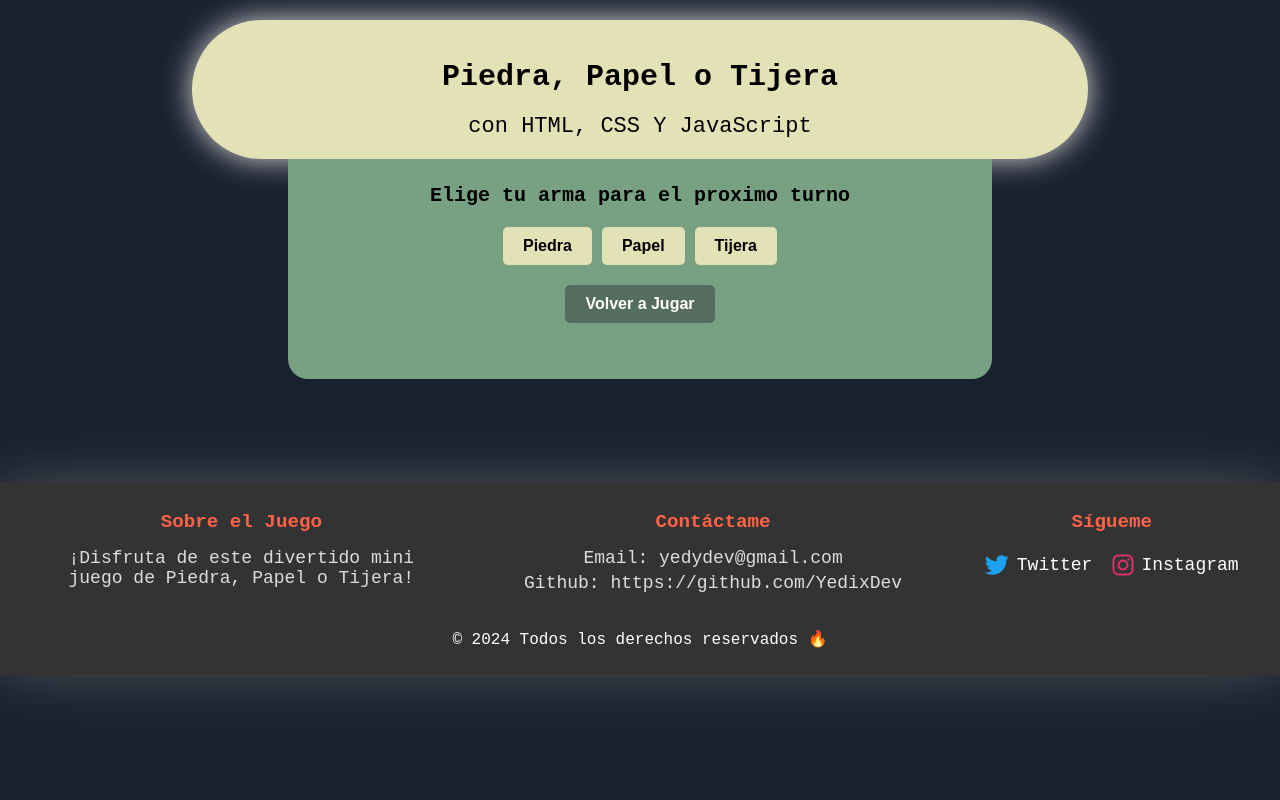
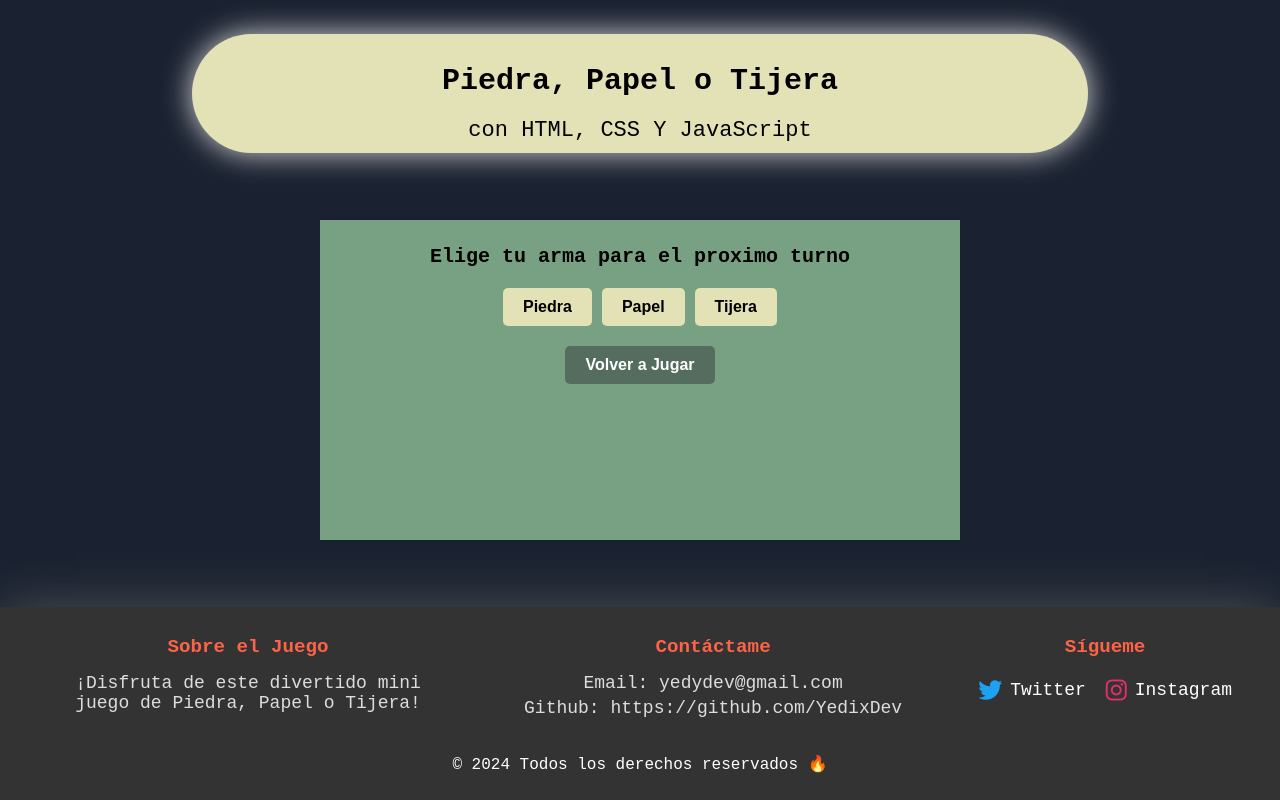
Before and after one commit to YedixDev/Piedra-Papel-o-Tijera-con-JS, a plain HTML site: page index.html in a window 1280 px wide. Drawn offline with Linux system fonts and the light colour scheme.

Commit message:
Agragando algunos cambios

```diff
--- a/style.css
+++ b/style.css
@@ -1,40 +1,40 @@
-body{
+body {
    margin: 0;
    background-color: #1A2130;
    font-family: 'Courier New', Courier, monospace;
-   overflow: hidden;
+   box-sizing: border-box;
+   min-height: 100vh;
+   display: flex;
+   flex-direction: column;
 }
 
-.header{
+.header {
    background-color: #E2E2B6;
    width: 70%;
    margin: auto;
-   padding: 20px 0;
-   margin-top: 20px;
+   padding: 10px 0;
    text-align: center;
    border-radius: 80px;
    box-shadow: 0 0 30px 0 #d7d7d7;
 }
 
-.title{
+.title {
    font-size: 30px;
 }
 
-.header span{
+.header span {
    font-size: 22px;
 }
 
-
-.btn{
+.btn {
    background-color: #78A083;
-   width: 55%;
-   height: 220px;
+   width: 50%;
+   height: 320px;
    margin: auto;
    overflow: hidden;
-   border-radius: 0px 0 20px 20px;
 }
 
-.btn p{
+.btn p {
    margin-top: 0;
    text-align: center;
    padding-top: 25px;
@@ -42,12 +42,11 @@ body{
    font-weight: bold;
 }
 
-
 .btn-play {
    display: flex;
    justify-content: center;
-   gap: 10px; /* Espacio entre los botones */
-   margin-bottom: 20px; /* Espacio debajo del contenedor de botones */
+   gap: 10px;
+   margin-bottom: 10px;
 }
 
 .btn-play input[type="button"] {
@@ -93,17 +92,15 @@ body{
 footer {
    background-color: #333;
    color: white;
-            padding: 10px 0;
+   box-shadow: 0 0 50px 0 #d6d6b944;
+   padding: 10px;
    text-align: center;
-            margin-top: 8%;
-            box-shadow: 0 0 50px 0 #d6d6b944;
-
+   margin-top: auto;
 }
 
 .footer-container {
    display: flex;
-            justify-content:space-around;
-
+   justify-content: space-around;
 }
 
 .footer-section {
@@ -131,7 +128,7 @@ footer {
 .social-links {
    display: flex;
    justify-content: center;
-         gap: 20px; /* Espacio entre cada enlace */
+   gap: 20px;
 }
 
 .social-links a {
@@ -140,7 +137,7 @@ footer {
    color: #ffffff;
    display: flex;
    align-items: center;
-         transition-property:  font-size;
+   transition-property: font-size;
    transition-duration: 1s;
 }
 
@@ -150,6 +147,6 @@ footer {
 }
 
 .social-links i {
-         margin-right: 8px; /* Espacio entre el ícono y el texto */
+   margin-right: 8px;
    font-size: 1.5rem;
 }
```
Lines whose indentation alone changed are shown as unchanged.
